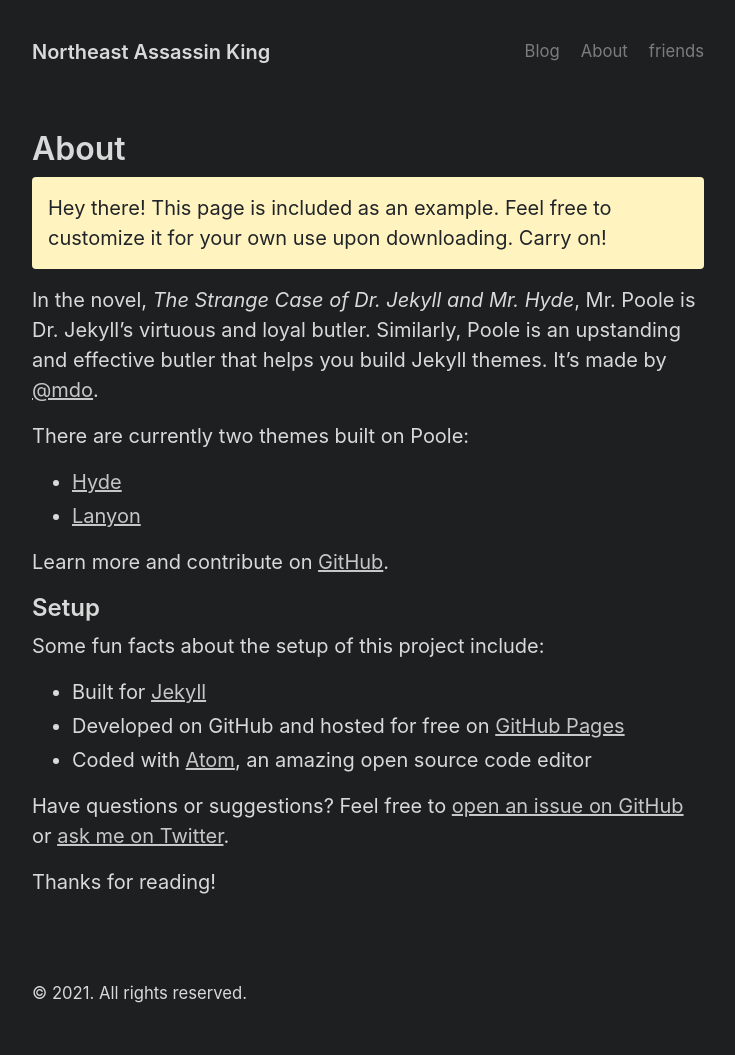
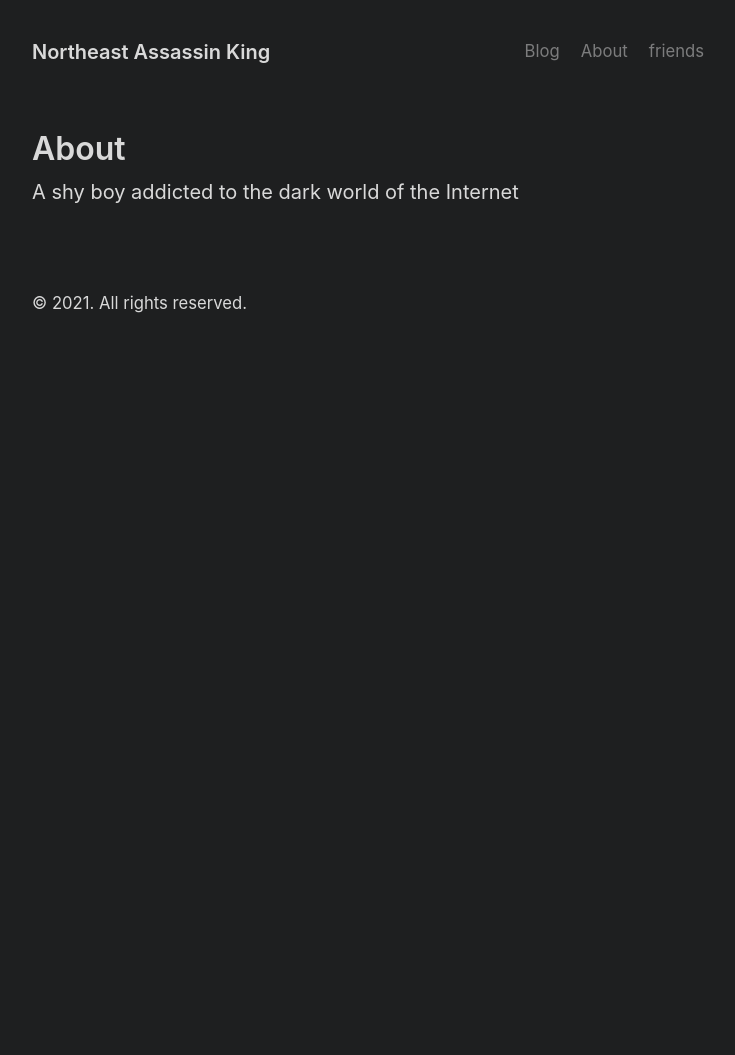
Before and after one commit to Caozuoking/caozuoking.github.io, a Jekyll site: the page built from about.md, in a window 1280 px wide. Shown: the whole page, without its empty margins (272-1007 px from the left). Built offline with Jekyll 4.4.1, drawn with Linux system fonts in a browser that asks for light colours; after the commit the page ends 900 px from its top, so only the background shows below that.

Commit message:
更新 about.md

```diff
--- a/about.md
+++ b/about.md
@@ -3,27 +3,4 @@ layout: page
 title: About
 ---
 
-<p class="message">
-  Hey there! This page is included as an example. Feel free to customize it for your own use upon downloading. Carry on!
-</p>
-
-In the novel, *The Strange Case of Dr. Jekyll and Mr. Hyde*, Mr. Poole is Dr. Jekyll's virtuous and loyal butler. Similarly, Poole is an upstanding and effective butler that helps you build Jekyll themes. It's made by [@mdo](https://twitter.com/mdo).
-
-There are currently two themes built on Poole:
-
-- [Hyde](https://hyde.getpoole.com)
-- [Lanyon](https://lanyon.getpoole.com)
-
-Learn more and contribute on [GitHub](https://github.com/poole).
-
-## Setup
-
-Some fun facts about the setup of this project include:
-
-- Built for [Jekyll](https://jekyllrb.com)
-- Developed on GitHub and hosted for free on [GitHub Pages](https://pages.github.com)
-- Coded with [Atom](https://atom.io), an amazing open source code editor
-
-Have questions or suggestions? Feel free to [open an issue on GitHub](https://github.com/poole/poole/issues/new) or [ask me on Twitter](https://twitter.com/mdo).
-
-Thanks for reading!
+A shy boy addicted to the dark world of the Internet
```
